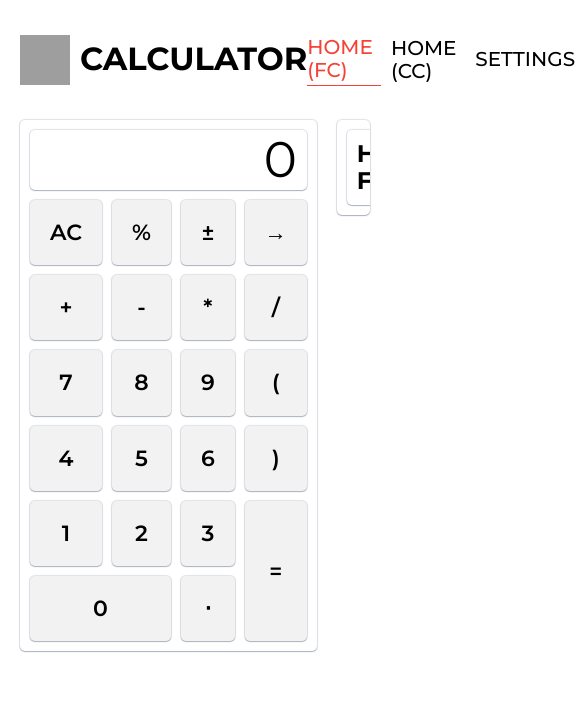
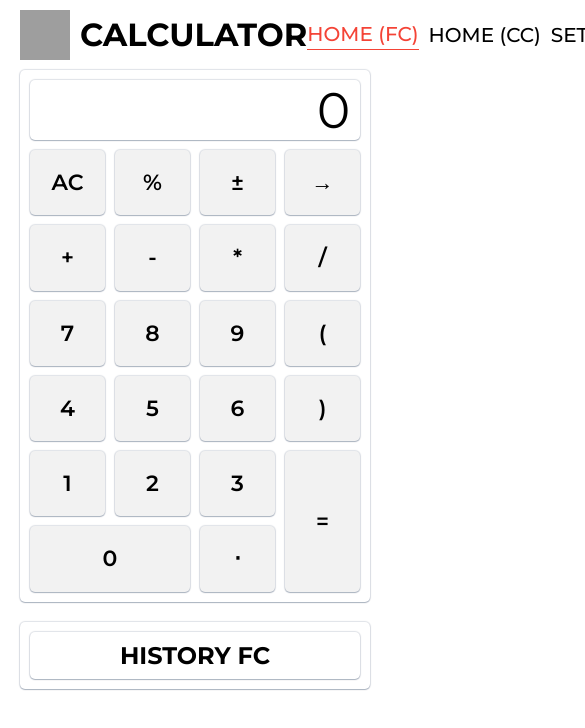
Before and after one commit to mitrofanzxc/calculator, a React app: page / in a window 390 px wide. Shown: the top 728 px of the page, 585 px wide, since content can reach past the window. Built offline with nearby package versions, Linux system fonts and the light colour scheme; grey boxes are pictures that could not be loaded.

Commit message:
fix: bug with componentdidupdate in historycc

```diff
--- a/cypress.config.ts
+++ b/cypress.config.ts
@@ -1,4 +1,4 @@
-import { defineConfig } from "cypress";
+import { defineConfig } from 'cypress';
 
 export default defineConfig({
   e2e: {
--- a/src/components/History/styled.ts
+++ b/src/components/History/styled.ts
@@ -10,6 +10,12 @@ const HistoryWrapper = styled.section`
   border-radius: 5px;
   box-shadow: rgba(9, 30, 66, 0.25) 0px 1px 1px, rgba(9, 30, 66, 0.13) 0px 0px 1px 1px;
   overflow: scroll;
+
+  @media (max-width: 768px) {
+    width: 100%;
+    max-width: 500px;
+    max-height: 540px;
+  }
 `;
 
 const HistoryTittle = styled.h2`
@@ -17,6 +23,11 @@ const HistoryTittle = styled.h2`
   padding: 10px;
   border-radius: 5px;
   box-shadow: rgba(9, 30, 66, 0.25) 0px 1px 1px, rgba(9, 30, 66, 0.13) 0px 0px 1px 1px;
+
+  @media (max-width: 768px) {
+    width: 100%;
+    text-align: center;
+  }
 `;
 
 export { HistoryWrapper, HistoryTittle };
--- a/src/components/Keypad/KeypadCC/index.tsx
+++ b/src/components/Keypad/KeypadCC/index.tsx
@@ -26,6 +26,12 @@ class KeypadCC extends Component<IKeypadCC> {
     this.handleEqualTotalValue = this.handleEqualTotalValue.bind(this);
   }
 
+  componentDidUpdate(prevProps: IKeypadCC) {
+    if (this.props.calculator.history !== prevProps.calculator.history) {
+      localStorage.setItem('history', JSON.stringify(this.props.calculator.history));
+    }
+  }
+
   handleSetInputValue(event: MouseEvent<HTMLButtonElement>) {
     const target = event.target as HTMLButtonElement;
     const value = target.textContent as string;
@@ -42,7 +48,6 @@ class KeypadCC extends Component<IKeypadCC> {
   }
 
   render() {
-    console.log('this', this);
     return (
       <>
         <CalculatorButton>AC</CalculatorButton>
--- a/src/components/header/index.tsx
+++ b/src/components/header/index.tsx
@@ -15,7 +15,9 @@ const Header: FC = () => {
         <h1>Calculator</h1>
       </HeaderLogoWrapper>
       <NavWrapper>
-        <NavLink to={mainFC}>Home (FC)</NavLink>
+        <NavLink to={mainFC} end>
+          Home (FC)
+        </NavLink>
         <NavLink to={mainCC}>Home (CC)</NavLink>
         <NavLink to={settings}>Settings</NavLink>
         <ButtonTheme />
--- a/src/components/header/styled.ts
+++ b/src/components/header/styled.ts
@@ -5,7 +5,7 @@ const HeaderWrapper = styled.header`
   display: flex;
   align-items: center;
   justify-content: space-between;
-  padding: 20px;
+  padding: 10px 20px;
 `;
 
 const HeaderLogoWrapper = styled(Link)`
@@ -16,7 +16,12 @@ const HeaderLogoWrapper = styled(Link)`
   cursor: pointer;
 
   h1 {
+    margin: 0;
     text-transform: uppercase;
+
+    // @media (max-width: 768px) {
+    //   display: none;
+    // }
   }
 `;
 
@@ -38,6 +43,7 @@ const NavWrapper = styled.nav`
     font-size: 20px;
     font-weight: 500;
     text-transform: uppercase;
+    white-space: nowrap;
   }
 `;
 
--- a/src/pages/main/styled.ts
+++ b/src/pages/main/styled.ts
@@ -2,8 +2,9 @@ import styled from 'styled-components';
 
 const MainWrapper = styled.div`
   display: flex;
-  align-items: flex-start;
+  align-items: stretch;
   justify-content: center;
+  flex-wrap: wrap;
   gap: 20px;
 `;
 
--- /dev/null
+++ b/src/store/slices/mobileMenuSlice.ts
@@ -0,0 +1,32 @@
+import { createSlice } from '@reduxjs/toolkit';
+import type { PayloadAction } from '@reduxjs/toolkit';
+import { getLocalStorage } from '../../utils';
+
+export interface IMobileMenuState {
+  isMobileMenuOpen: boolean;
+}
+
+const initialState: IMobileMenuState = {
+  isMobileMenuOpen: getLocalStorage('isMobileMenuOpen')
+    ? getLocalStorage('isMobileMenuOpen')
+    : false,
+};
+
+export const mobileMenuSlice = createSlice({
+  name: 'mobileMenu',
+  initialState,
+  reducers: {
+    openMobileMenu: (state) => {
+      state.isMobileMenuOpen = true;
+    },
+    closeMobileMenu: (state) => {
+      state.isMobileMenuOpen = false;
+    },
+    toggleMobileMenu: (state, action: PayloadAction<boolean>) => {
+      state.isMobileMenuOpen = action.payload;
+    },
+  },
+});
+
+export const { openMobileMenu, closeMobileMenu, toggleMobileMenu } = mobileMenuSlice.actions;
+export default mobileMenuSlice.reducer;
--- a/src/store/store.ts
+++ b/src/store/store.ts
@@ -1,11 +1,13 @@
 import { configureStore } from '@reduxjs/toolkit';
 import themeReducer from './slices/themeSlice';
 import calculatorReducer from './slices/calculatorSlice';
+import mobileMenuReducer from './slices/mobileMenuSlice';
 
 export const store = configureStore({
   reducer: {
     theme: themeReducer,
     calculator: calculatorReducer,
+    mobileMenu: mobileMenuReducer,
   },
 });
 
```
